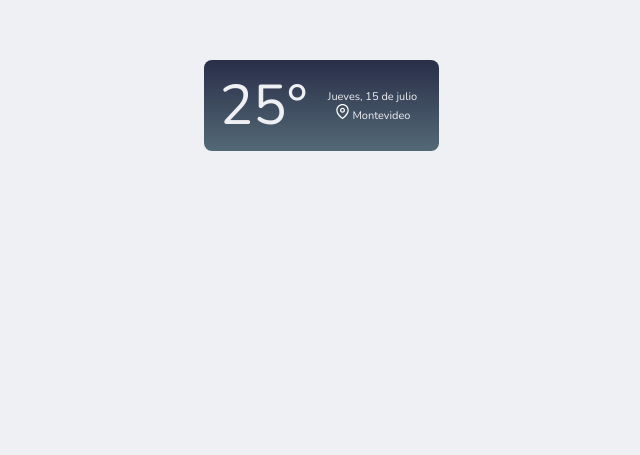
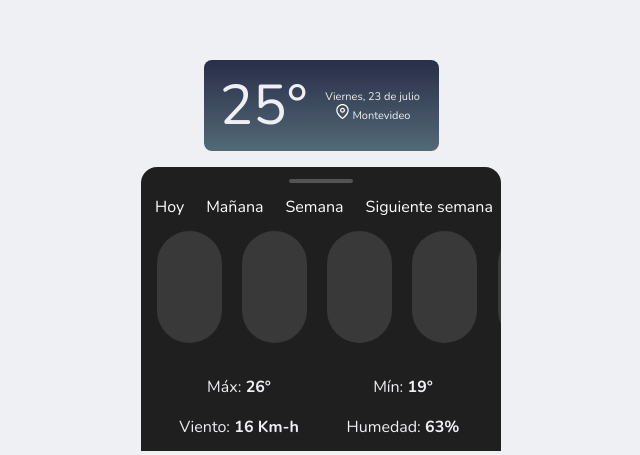
Before and after one commit to Akrata/Proyectos-weather-app, a website: page index.html in a window 1280 px wide. Shown: the part 498-953 px from the top of the page, without its empty margins (319-959 px from the left). Before the commit the page ends 800 px from the top, so only its background shows below. Drawn offline with nearby package versions, Linux system fonts and the light colour scheme.

Commit message:
probando scroll

```diff
--- a/css/index.css
+++ b/css/index.css
@@ -26,6 +26,9 @@ body {
   color: var(--primary);
   font: var(--body1-regular);
   background-color: var(--white);
+  display: flex;
+  flex-direction: column;
+  align-items: center;
 }
 
 header, footer{
@@ -97,3 +100,78 @@ main{
   width: 15px;
   color: white;
 }
+
+.swap{
+  width: 360px;
+  height: 284px;
+  background-color: var(--bg);
+  border-radius: 16px 16px 0px 0px;
+  /* display: none; */
+  padding-top: 12px;
+}
+.bar{
+  height: 4px;
+  width: 64px;
+  background-color: var(--grey);
+  /* border: 1px solid blue; */
+  margin: 0 auto 0 auto  ;
+  border-radius: 5px;
+}
+.swap__days{
+  /* border: solid 1px red; */
+  height: 48px;
+  display: flex;
+  align-items: center;
+}
+
+.swap__days ul{
+  display: flex;
+  gap: 22px;
+  list-style: none;
+  margin-left: 14px;
+  color:var(--white);
+
+}
+.swap__days ul a{
+  text-decoration: none;
+  color:white;
+}
+
+
+
+.swap__hours{
+  height: 144px;
+  /* border: solid 1px blue; */
+  /* display: flex; */
+  gap:16px;
+
+  align-items: center;
+  white-space: nowrap;
+  overflow: auto;
+
+
+}
+
+.swap__hours--individual{
+  width: 65px;
+  height: 112px;
+  background: var(--black);
+  border-radius: 58px;
+  display: inline-block;
+  margin-left: 16px;
+}
+
+.swap__temp,
+.swap__wind{
+  height: 40px;
+  /* border: solid 1px white; */
+  display: grid;
+  grid-template-columns: 1fr 1fr;
+  margin: 0px 16px;
+  color: var(--white);
+  text-align: center;
+}
+
+p>span{
+  font-weight: bold;
+}
--- a/index.html
+++ b/index.html
@@ -22,15 +22,54 @@
           <p>25°</p>
         </div>
         <div class="container__card--right">
-          <p>Jueves, 15 de julio</p>
+          <p>Viernes, 23 de julio</p>
           <p> <img src="./icons/Property 1=map-pin.svg" alt=""> Montevideo</p>
         </div>
       </div>
     </div>
   </main>
-  <footer>
+  <div class="swap">
+    <div class="bar"></div>
+    <div class="swap__days">
+      <ul>
+        <li><a href="">Hoy</a></li>
+        <li><a href="">Mañana</a></li>
+        <li><a href="">Semana</a></li>
+        <li><a href="">Siguiente semana</a></li>
+      </ul>
+    </div>
+    <div class="swap__hours">
+      <div class="swap__hours--individual">
 
-  </footer>
+      </div>
+      <div class="swap__hours--individual">
+
+      </div>
+      <div class="swap__hours--individual">
+
+      </div>
+      <div class="swap__hours--individual">
+
+      </div>
+
+      <div class="swap__hours--individual">
+
+      </div>
+
+      <div class="swap__hours--individual">
+
+      </div>
+    </div>
+    <div class="swap__temp">
+      <p>Máx:<span> 26°</span></p>
+      <p>Mín:<span> 19°</span></p>
+    </div>
+    <div class="swap__wind">
+      <p>Viento:<span> 16 Km-h</span></p>
+      <p>Humedad:<span> 63%</span></p>
+    </div>
+
+  </div>
   <script src="./src/index.js"></script>
 </body>
 </html>
```
